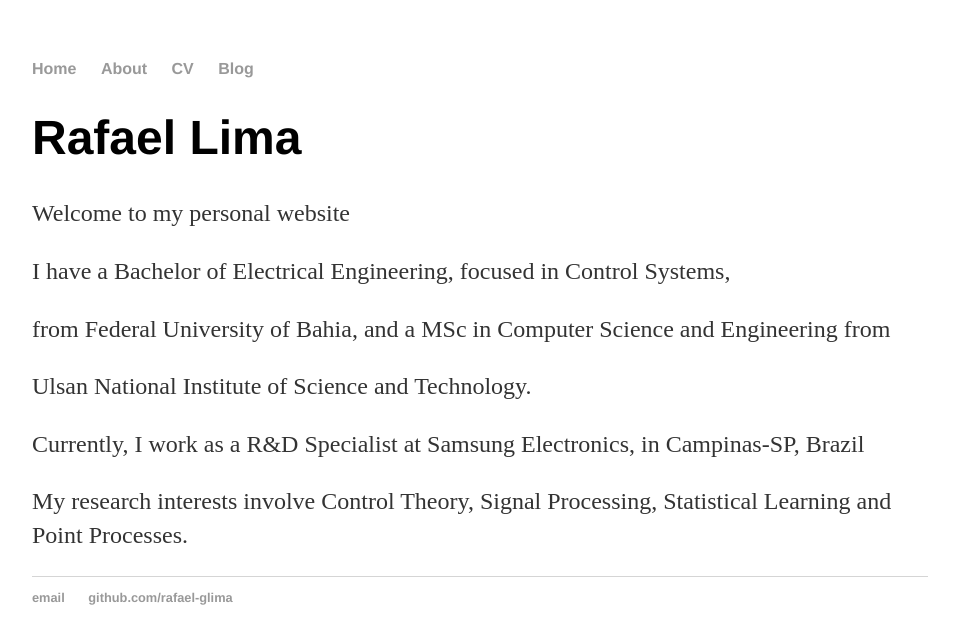
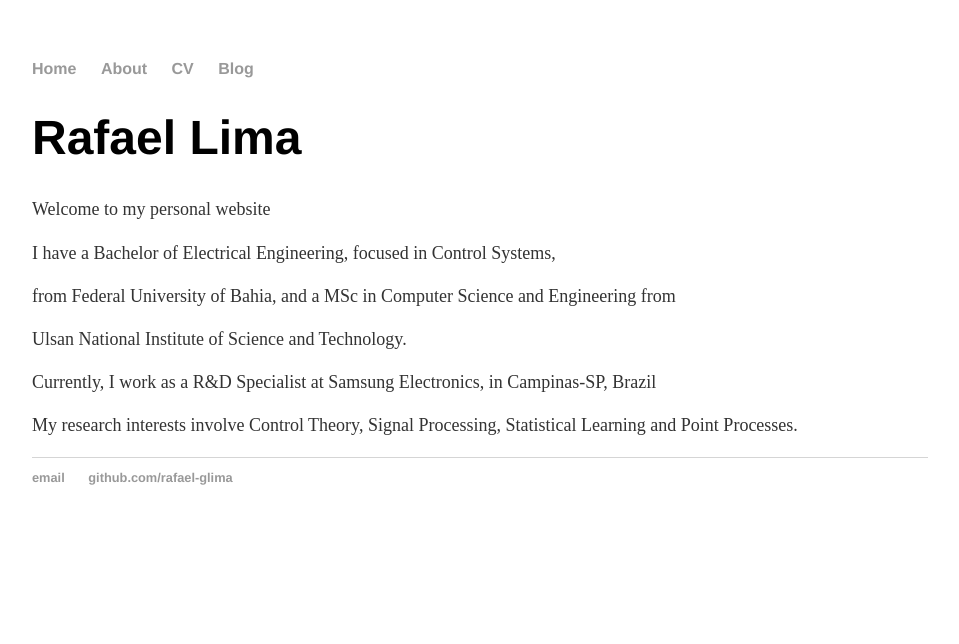
Before and after one commit to rafael-glima/rafael-glima.github.io, a Jekyll site: the page built from index.html, in a window 1280 px wide. Shown: the top 644 px of the page, without its empty margins (160-1119 px from the left). Built offline with Jekyll 4.4.1, drawn with Linux system fonts in a browser that asks for light colours.

Commit message:
Changes in Main Page content

```diff
--- a/cv/index.html
+++ b/cv/index.html
@@ -4,5 +4,5 @@
 ---
 <div class="blurb">
 	<h1>Curriculum Vitae</h1>
-	<p>You can find a pdf version of my CV <a href="[ENG]Academic_CV.pdf">here</a></p>
+	<p style="font-size:18px;">You can find a pdf version of my CV <a href="[ENG]Academic_CV.pdf">here</a></p>
 </div><!-- /.blurb -->
--- a/index.html
+++ b/index.html
@@ -4,10 +4,10 @@
 ---
 <div class="blurb">
 	<h1>Rafael Lima</h1>
-	<p>Welcome to my personal website</p>
-	<p>I have a Bachelor of Electrical Engineering, focused in Control Systems,</p>
-	<p> from Federal University of Bahia, and a MSc in Computer Science and Engineering from </p>
-	<p>Ulsan National Institute of Science and Technology.</p>
-	<p>Currently, I work as a R&D Specialist at Samsung Electronics, in Campinas-SP, Brazil</p>
-	<p>My research interests involve Control Theory, Signal Processing, Statistical Learning and Point Processes.</p>
+	<p style="font-size:18px;">Welcome to my personal website</p>
+	<p style="font-size:18px;">I have a Bachelor of Electrical Engineering, focused in Control Systems,</p>
+	<p style="font-size:18px;"> from Federal University of Bahia, and a MSc in Computer Science and Engineering from </p>
+	<p style="font-size:18px;">Ulsan National Institute of Science and Technology.</p>
+	<p style="font-size:18px;">Currently, I work as a R&D Specialist at Samsung Electronics, in Campinas-SP, Brazil</p>
+	<p style="font-size:18px;">My research interests involve Control Theory, Signal Processing, Statistical Learning and Point Processes.</p>
 </div><!-- /.blurb -->
```
